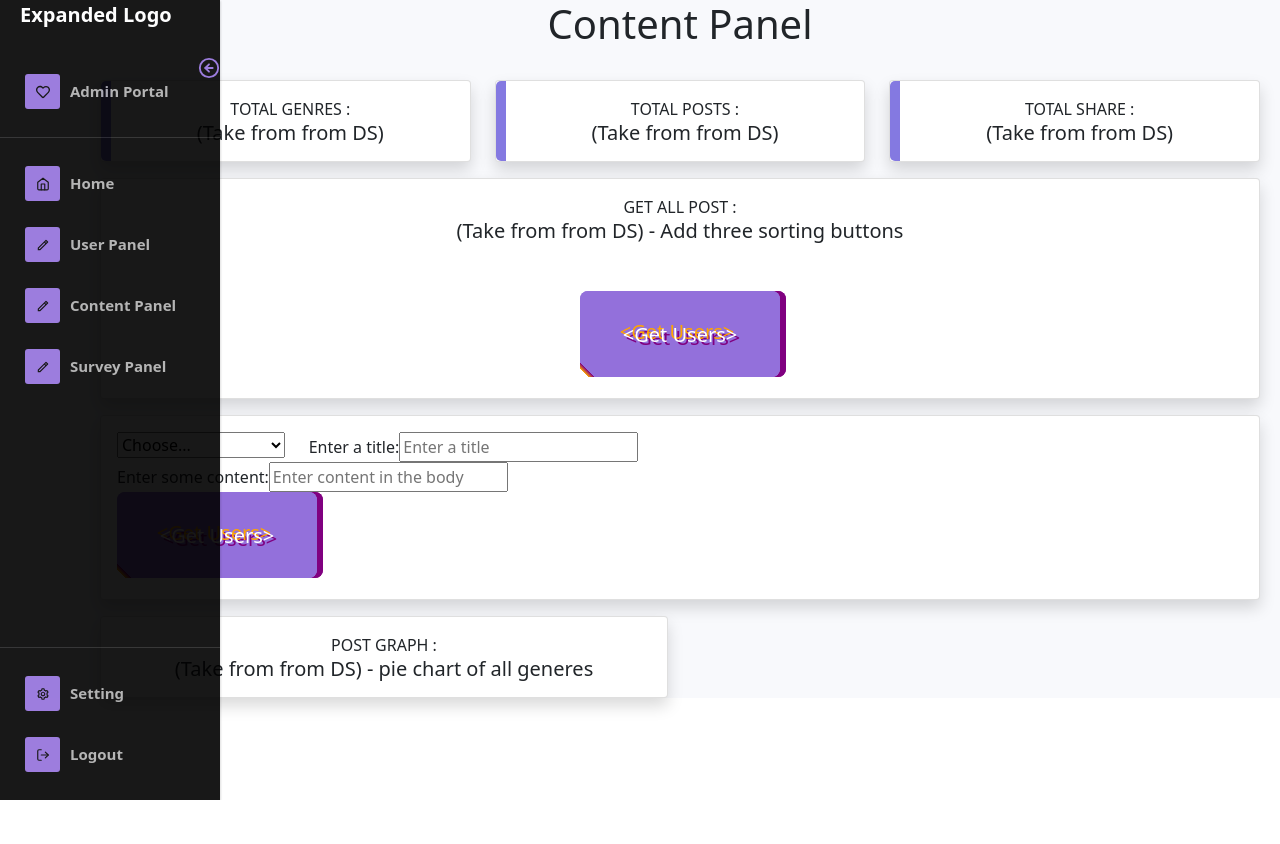
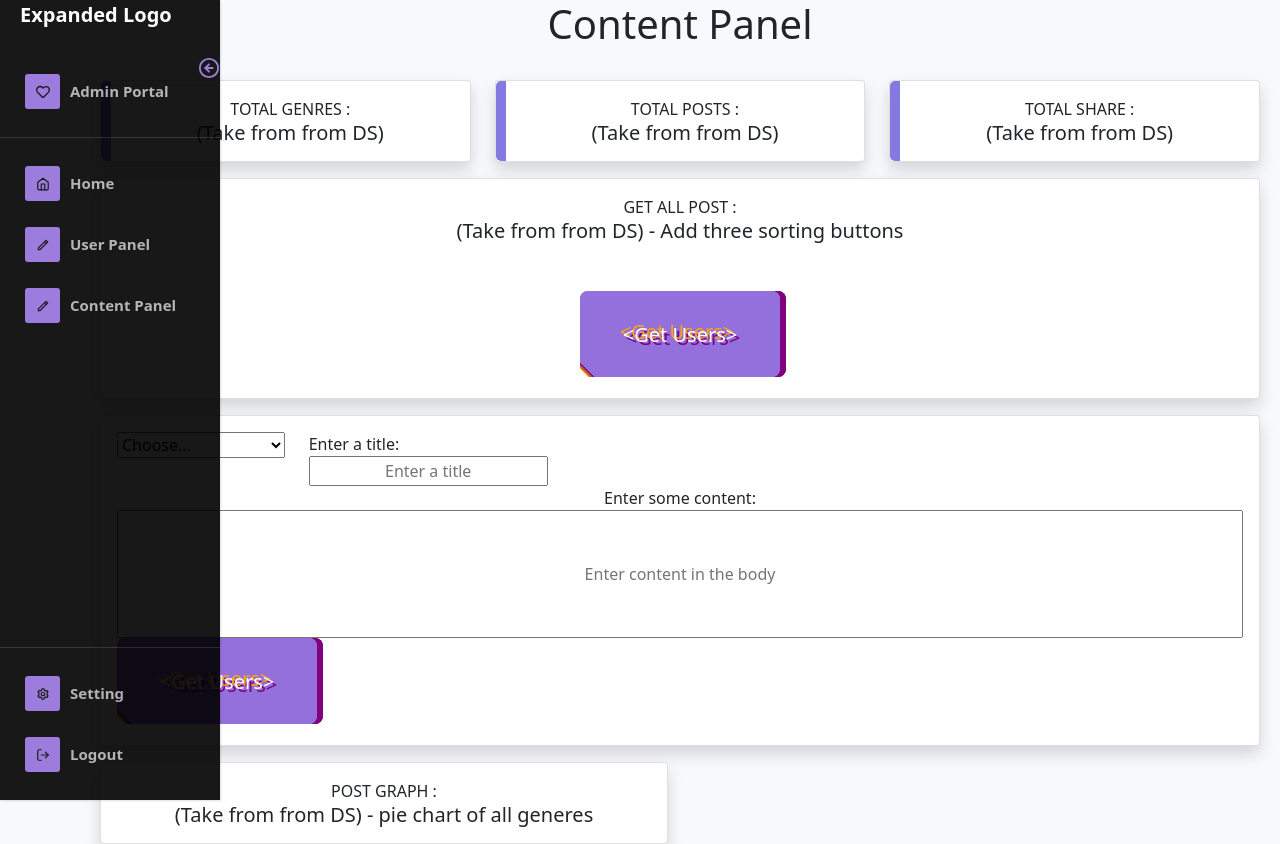
Before and after one commit to StefWebDesigner/RevX, a React (Create React App) app in the folder projectapp/: page /contentpanel in a window 1280 px wide. Before the commit the page ends 800 px from the top, so only its background shows below. Built offline with nearby package versions, Linux system fonts and the light colour scheme.

Commit message:
rough draft of admin#

```diff
--- a/projectapp/src/components/admin/AdminBody.js
+++ b/projectapp/src/components/admin/AdminBody.js
@@ -95,6 +95,8 @@ const AdminBody = () => {
                 {/*OVERALL FACT ROW*/}
                 </div>
 
+                <h1>Going to add the survey chart here</h1>
+
 
 
 
--- a/projectapp/src/components/admin/AdminNavbar.js
+++ b/projectapp/src/components/admin/AdminNavbar.js
@@ -67,9 +67,7 @@ const Navbar = () => {
                             <MenuItem icon={<RiPencilLine/>}>
                                 <li><Link to="/contentpanel">Content Panel</Link></li>
                             </MenuItem>
-                            <MenuItem icon={<RiPencilLine/>}>
-                                <li><Link to="/surveypanel">Survey Panel</Link></li>
-                        </MenuItem>
+
                         </Menu>
                     </SidebarContent>
 
--- a/projectapp/src/components/admin/admin-groups/ContentPanel.js
+++ b/projectapp/src/components/admin/admin-groups/ContentPanel.js
@@ -202,12 +202,11 @@ const ContentPanel = () => {
                                 <div className="card-body">
                                     {/*CARD ROW*/}
                                     <div className="row no-gutters align-items-center">
-                                        <div className="col mr-2">
+                                        <div className="col-md-12 mr-2">
                                             <div className="fact-body">
 
-                                                <div className="d-flex flex-column">
-                                                <div className="row">
                                                     <form onSubmit={SubmitPostContent}>
+                                                        <div className="d-flex flex-column justify-content-center">
                                                         {/*ROW FOR TITLE AND GENRE*/}
                                                         <div className="row">
                                                             <div className="col-xl-2 col-lg-2 col-md-2">
@@ -230,9 +229,13 @@ const ContentPanel = () => {
                                                                 </select>
                                                             {/*END TAGS FOR SELECT OPTIONS    */}
                                                             </div>
-                                                            <div className="col-md-10">
-                                                        <label> Enter a title: </label>
+                                                            <div className="col-xl-2 col-lg-2 col-md-2">
+                                                                <label
+                                                                    className="text-center"
+                                                                > Enter a title:
+                                                                </label>
                                                                 <input
+                                                                    className=" text-center"
                                                                     name="postTitle"
                                                                     value={postContent.postTitle}
                                                                     type="text"
@@ -244,8 +247,11 @@ const ContentPanel = () => {
                                                     {/* END DIV TAG FOR TITLE & GENRE */}
                                                     </div>
 
-                                                        <label> Enter some content: </label>
+                                                        <label
+                                                            className="text-center"
+                                                        > Enter some content: </label>
                                                         <input
+                                                            className="postInputField text-center"
                                                             name="postBody"
                                                             value={postContent.postBody}
                                                             type="text"
@@ -257,17 +263,15 @@ const ContentPanel = () => {
                                                         <div className="row">
                                                             <div className="col-md-12">
                                                                 <button
-                                                                    className="mainStyle text-center"
+                                                                    className="mainStyle"
                                                                     role="button"
                                                                     type="submit"
                                                                 >
                                                                 </button>
                                                             </div>
                                                         </div>
-
-
+                                                        </div>
                                                     </form>
-                                                </div>
 
 
 
@@ -278,7 +282,8 @@ const ContentPanel = () => {
 
 
 
-                                                </div>
+
+                                                {/*</div>*/}
                                             </div>
                                         </div>
                                         {/*END CARD ROW*/}
--- a/projectapp/src/custom.css
+++ b/projectapp/src/custom.css
@@ -242,112 +242,10 @@
     }
 }
 
+/*ADMIN CONTENT PANEL*/
 
+.postInputField {
+    padding-top: 50px;
+    padding-bottom: 50px;
 
-
-
-
-
-
-
-
-                                                       /* CSS */
-                                                   .button-49,
-                                                   .button-49:after {
-                                                       width: 150px;
-                                                       height: 76px;
-                                                       line-height: 78px;
-                                                       font-size: 20px;
-                                                       font-family: 'Bebas Neue', sans-serif;
-                                                       background: linear-gradient(45deg, transparent 5%, #FF013C 5%);
-                                                       border: 0;
-                                                       color: #fff;
-                                                       letter-spacing: 3px;
-                                                       box-shadow: 6px 0px 0px #00E6F6;
-                                                       outline: transparent;
-                                                       position: relative;
-                                                       user-select: none;
-                                                       -webkit-user-select: none;
-                                                       touch-action: manipulation;
-                                                   }
-
-.button-49:after {
-    --slice-0: inset(50% 50% 50% 50%);
-    --slice-1: inset(80% -6px 0 0);
-    --slice-2: inset(50% -6px 30% 0);
-    --slice-3: inset(10% -6px 85% 0);
-    --slice-4: inset(40% -6px 43% 0);
-    --slice-5: inset(80% -6px 5% 0);
-
-    content: 'ALTERNATE TEXT';
-    display: block;
-    position: absolute;
-    top: 0;
-    left: 0;
-    right: 0;
-    bottom: 0;
-    background: linear-gradient(45deg, transparent 3%, #00E6F6 3%, #00E6F6 5%, #FF013C 5%);
-    text-shadow: -3px -3px 0px #F8F005, 3px 3px 0px #00E6F6;
-    clip-path: var(--slice-0);
 }
-
-.button-49:hover:after {
-    animation: 1s glitch;
-    animation-timing-function: steps(2, end);
-}
-
-@keyframes glitch {
-    0% {
-        clip-path: var(--slice-1);
-        transform: translate(-20px, -10px);
-    }
-    10% {
-        clip-path: var(--slice-3);
-        transform: translate(10px, 10px);
-    }
-    20% {
-        clip-path: var(--slice-1);
-        transform: translate(-10px, 10px);
-    }
-    30% {
-        clip-path: var(--slice-3);
-        transform: translate(0px, 5px);
-    }
-    40% {
-        clip-path: var(--slice-2);
-        transform: translate(-5px, 0px);
-    }
-    50% {
-        clip-path: var(--slice-3);
-        transform: translate(5px, 0px);
-    }
-    60% {
-        clip-path: var(--slice-4);
-        transform: translate(5px, 10px);
-    }
-    70% {
-        clip-path: var(--slice-2);
-        transform: translate(-10px, 10px);
-    }
-    80% {
-        clip-path: var(--slice-5);
-        transform: translate(20px, -10px);
-    }
-    90% {
-        clip-path: var(--slice-1);
-        transform: translate(-10px, 0px);
-    }
-    100% {
-        clip-path: var(--slice-1);
-        transform: translate(0);
-    }
-}
-
-@media (min-width: 768px) {
-    .button-49,
-    .button-49:after {
-        width: 200px;
-        height: 86px;
-        line-height: 88px;
-    }
-}
```
Lines whose indentation alone changed are shown as unchanged.
